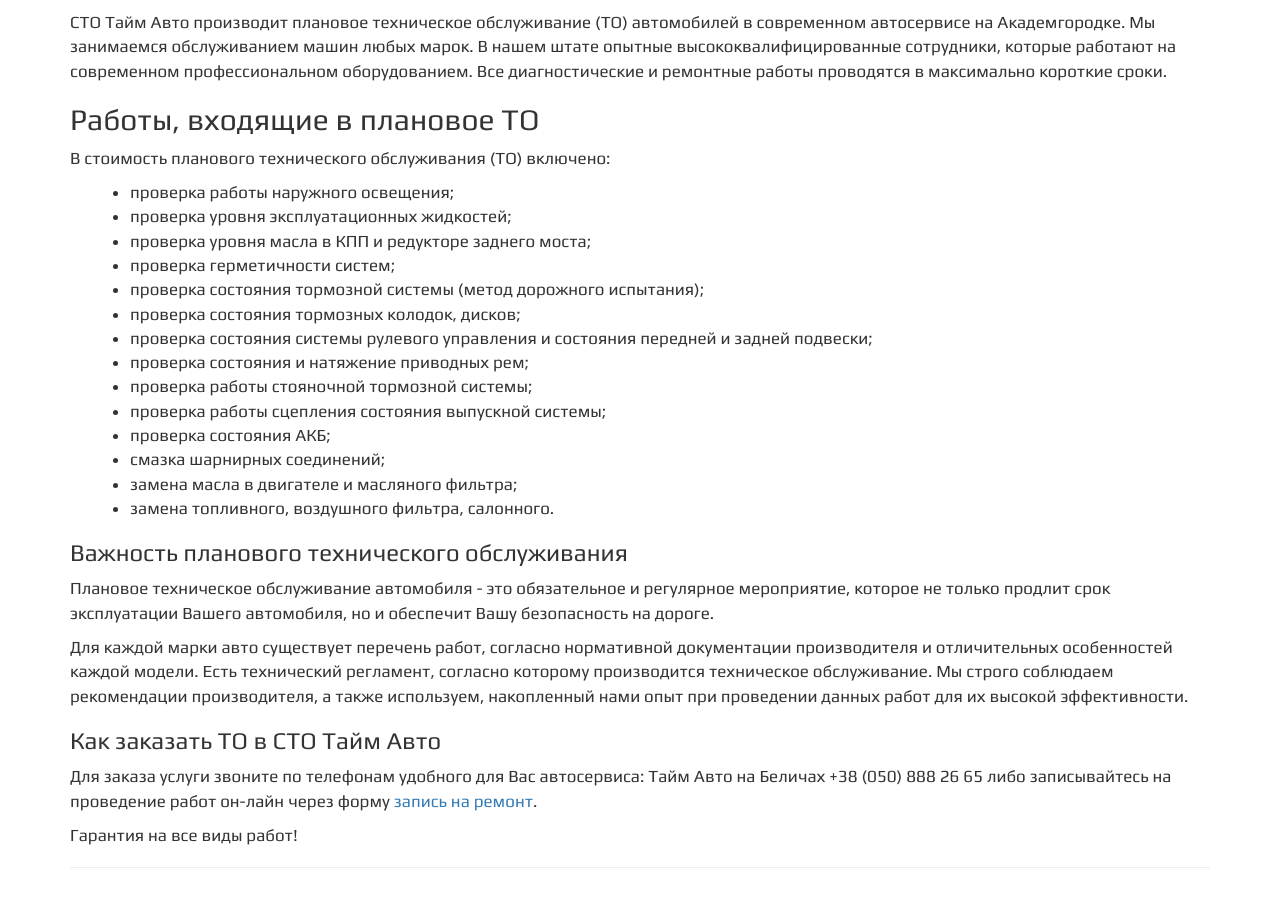
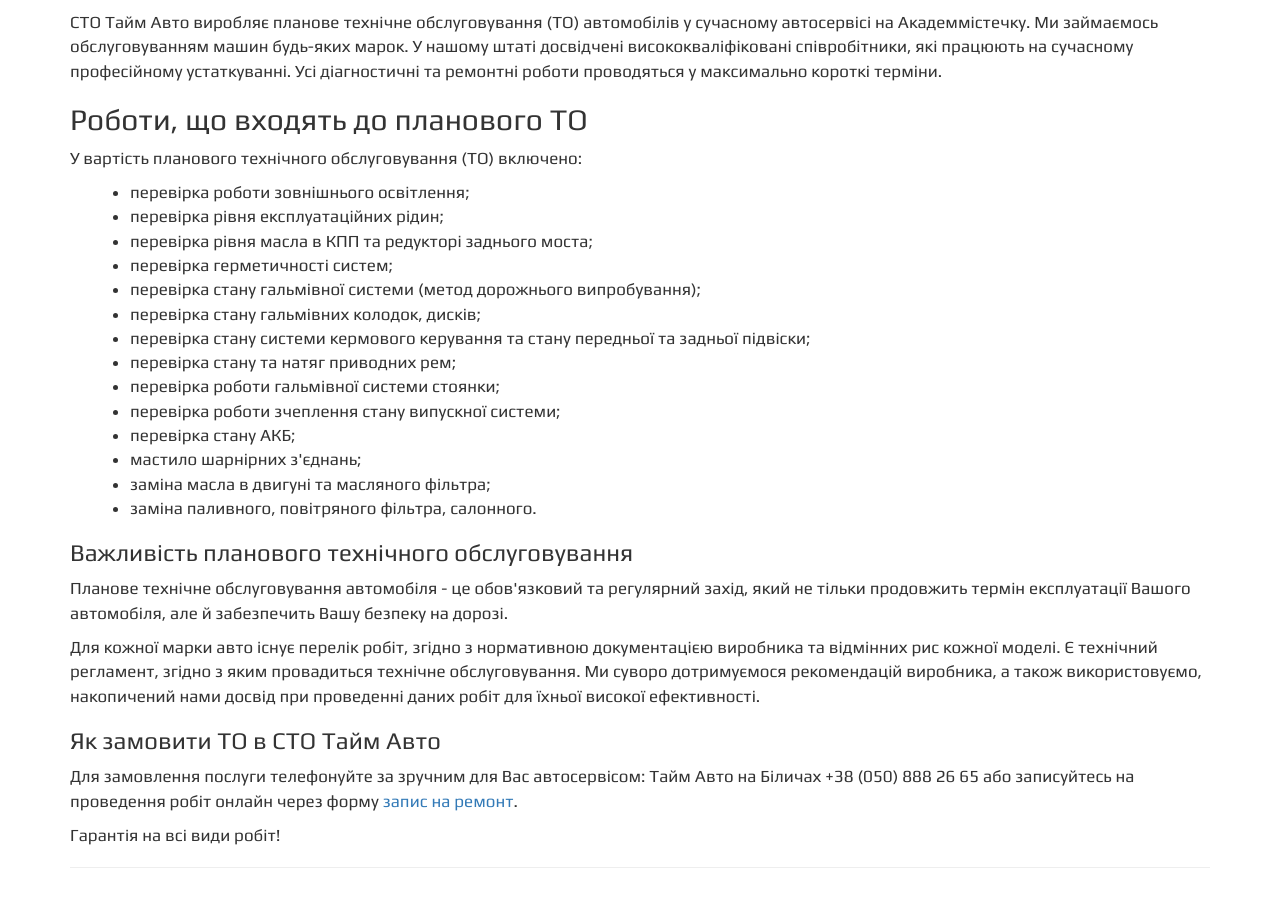
Before and after one commit to DmitryK86/time_avto, a Yii app: template views/site/service_pages/checkup.php in a window 1280 px wide. Run offline with PHP 8.4 and a stand-in for Yii, Linux system fonts and the light colour scheme; the template is opened without the code that fills it, so the values that code supplies are empty; some libraries are stand-ins or nearby versions.

Commit message:
translate to ua (part2)

```diff
--- a/assets/AppAsset.php
+++ b/assets/AppAsset.php
@@ -24,7 +24,7 @@ class AppAsset extends AssetBundle
         'css/jquery.tiles.min.css',
     ];
     public $js = [
-        'js/main.js',
+        'js/main.js?v=1',
     ];
     public $depends = [
         'rmrevin\yii\fontawesome\AssetBundle',
--- a/views/site/service_pages/car-body-repair.php
+++ b/views/site/service_pages/car-body-repair.php
@@ -31,10 +31,7 @@
         <li>криша.</li>
     </ul>
 
-    <p>Качественная покраска автомобиля - та услуга, которой мы действительно гордимся. Наше СТО имеет современные камеры Enzo и Yoki Star, оснащенные профессиональным оборудованием Festool, Sata, Saico, Blowtherm, Car-O-Liner. Мы используем материалы ведущих мировых производителей – CarSystem, 3M, DuPont, а наши специалисты имеют за спиной многолетний опыт выполнения данных работ.</p>
     <p>Якісне фарбування автомобіля - це  послуга, якою ми дійсно пишаємося. Наше СТО має сучасні камери Enzo та Yoki Star, оснащені професійним обладнанням Festool, Sata, Saico, Blowtherm, Car-O-Liner. Ми використовуємо матеріали провідних світових виробників - CarSystem, 3M, DuPont, а наші фахівці мають багаторічний досвід виконання подібних робіт. </p>
-
-
     <p>Також ми надаємо наступні псслуги:</p>
 
     <ul>
--- a/views/site/service_pages/checkup.php
+++ b/views/site/service_pages/checkup.php
@@ -10,53 +10,55 @@
     <div class="decor-h1">
         <h1><?= $model->seo_h1;?></h1>
     </div>
-    <p>СТО Тайм Авто производит плановое техническое обслуживание (ТО) автомобилей в современном автосервисе на
-        Академгородке. Мы занимаемся обслуживанием машин любых марок. В нашем штате опытные высококвалифицированные
-        сотрудники, которые работают на современном профессиональном оборудованием. Все диагностические и ремонтные
-        работы проводятся в максимально короткие сроки.</p>
+
+    <p>СТО Тайм Авто виробляє планове технічне обслуговування (ТО) автомобілів у сучасному автосервісі на
+        Академмістечку. Ми займаємось обслуговуванням машин будь-яких марок. У нашому штаті досвідчені висококваліфіковані
+        співробітники, які працюють на сучасному професійному устаткуванні. Усі діагностичні та ремонтні
+        роботи проводяться у максимально короткі терміни.</p>
 
     <?php if ($model->hasPrice()):?>
-        <h2>Стоимость ТО и ремонта</h2>
+        <h2>Вартість ТО та ремонту</h2>
         <?php echo \app\widgets\Price::widget(['model' => $model]);?>
     <?php endif;?>
 
-    <h2>Работы, входящие в плановое ТО</h2>
+    <h2>Роботи, що входять до планового ТО</h2>
 
-    <p>В стоимость планового технического обслуживания (ТО) включено:</p>
+    <p>У вартість планового технічного обслуговування (ТО) включено:</p>
 
     <ul>
-        <li>проверка работы наружного освещения;</li>
-        <li>проверка уровня эксплуатационных жидкостей;</li>
-        <li>проверка уровня масла в КПП и редукторе заднего моста;</li>
-        <li>проверка герметичности систем;</li>
-        <li>проверка состояния тормозной системы (метод дорожного испытания);</li>
-        <li>проверка состояния тормозных колодок, дисков;</li>
-        <li>проверка состояния системы рулевого управления и состояния передней и задней подвески;</li>
-        <li>проверка состояния и натяжение приводных рем;</li>
-        <li>проверка работы стояночной тормозной системы;</li>
-        <li>проверка работы сцепления состояния выпускной системы;</li>
-        <li>проверка состояния АКБ;</li>
-        <li>смазка шарнирных соединений;</li>
-        <li>замена масла в двигателе и масляного фильтра;</li>
-        <li>замена топливного, воздушного фильтра, салонного.</li>
+        <li>перевірка роботи зовнішнього освітлення;</li>
+        <li>перевірка рівня експлуатаційних рідин;</li>
+        <li>перевірка рівня масла в КПП та редукторі заднього моста;</li>
+        <li>перевірка герметичності систем;</li>
+        <li>перевірка стану гальмівної системи (метод дорожнього випробування);</li>
+        <li>перевірка стану гальмівних колодок, дисків;</li>
+        <li>перевірка стану системи кермового керування та стану передньої та задньої підвіски;</li>
+        <li>перевірка стану та натяг приводних рем;</li>
+        <li>перевірка роботи гальмівної системи стоянки;</li>
+        <li>перевірка роботи зчеплення стану випускної системи;</li>
+        <li>перевірка стану АКБ;</li>
+        <li>мастило шарнірних з'єднань;</li>
+        <li>заміна масла в двигуні та масляного фільтра;</li>
+        <li>заміна паливного, повітряного фільтра, салонного.</li>
     </ul>
 
-    <h3>Важность планового технического обслуживания</h3>
 
-    <p>Плановое техническое обслуживание автомобиля - это обязательное и регулярное мероприятие, которое не только
-        продлит срок эксплуатации Вашего автомобиля, но и обеспечит Вашу безопасность на дороге.</p>
+    <h3>Важливість планового технічного обслуговування</h3>
 
-    <p>Для каждой марки авто существует перечень работ, согласно нормативной документации производителя и
-        отличительных особенностей каждой модели. Есть технический регламент, согласно которому производится
-        техническое обслуживание. Мы строго соблюдаем рекомендации производителя, а также используем, накопленный
-        нами опыт при проведении данных работ для их высокой эффективности.</p>
+    <p>Планове технічне обслуговування автомобіля - це обов'язковий та регулярний захід, який не тільки
+        продовжить термін експлуатації Вашого автомобіля, але й забезпечить Вашу безпеку на дорозі.</p>
 
-    <h3>Как заказать ТО в СТО Тайм Авто</h3>
+    <p>Для кожної марки авто існує перелік робіт, згідно з нормативною документацією виробника та
+        відмінних рис кожної моделі. Є технічний регламент, згідно з яким провадиться
+        технічне обслуговування. Ми суворо дотримуємося рекомендацій виробника, а також використовуємо, накопичений
+        нами досвід при проведенні даних робіт для їхньої високої ефективності.</p>
 
-    <p>Для заказа услуги звоните по телефонам удобного для Вас автосервиса: Тайм Авто на Беличах +38 (050) 888 26 65
-        либо записывайтесь на проведение работ он-лайн через форму <a href="#" onclick="featureInProgress()">запись на ремонт</a>.</p>
+    <h3>Як замовити ТО в СТО Тайм Авто</h3>
 
-    <p>Гарантия на все виды работ!</p>
+    <p>Для замовлення послуги телефонуйте за зручним для Вас автосервісом: Тайм Авто на Біличах +38 (050) 888 26 65
+        або записуйтесь на проведення робіт онлайн через форму <a href="#" onclick="featureInProgress()">запис на ремонт</a>.</p>
+
+    <p>Гарантія на всі види робіт!</p>
 
     <hr>
 
--- a/web/js/main.js
+++ b/web/js/main.js
@@ -11,6 +11,6 @@ $(document).ready(function () {
 });
 
 function featureInProgress() {
-    alert('Данная услуга находится в режиме разработки.\nВы можете узнать всю интересующую Вас информацию по телефонам:\n+38 (067) 760 98 88\n' +
+    alert('Ця послуга знаходится на етапі розробки.\nВи можете дізнатись усю інформацію, що Вас цікавить, за телефонами:\n+38 (067) 760 98 88\n' +
         '+38 (050) 888 26 65\n' )
 }
--- a/widgets/views/leftMenu.php
+++ b/widgets/views/leftMenu.php
@@ -18,5 +18,5 @@
         </li>
         <?php endforeach;?>
     </ul>
-    <div class="stock"> <a href="<?= \yii\helpers\Url::to(['site/service', 'slug' => 'undercarriage']);?>" class="stock-service tbl"></a></div>
+<!--    <div class="stock"> <a href="--><?//= \yii\helpers\Url::to(['site/service', 'slug' => 'undercarriage']);?><!--" class="stock-service tbl"></a></div>-->
 </div>
```
